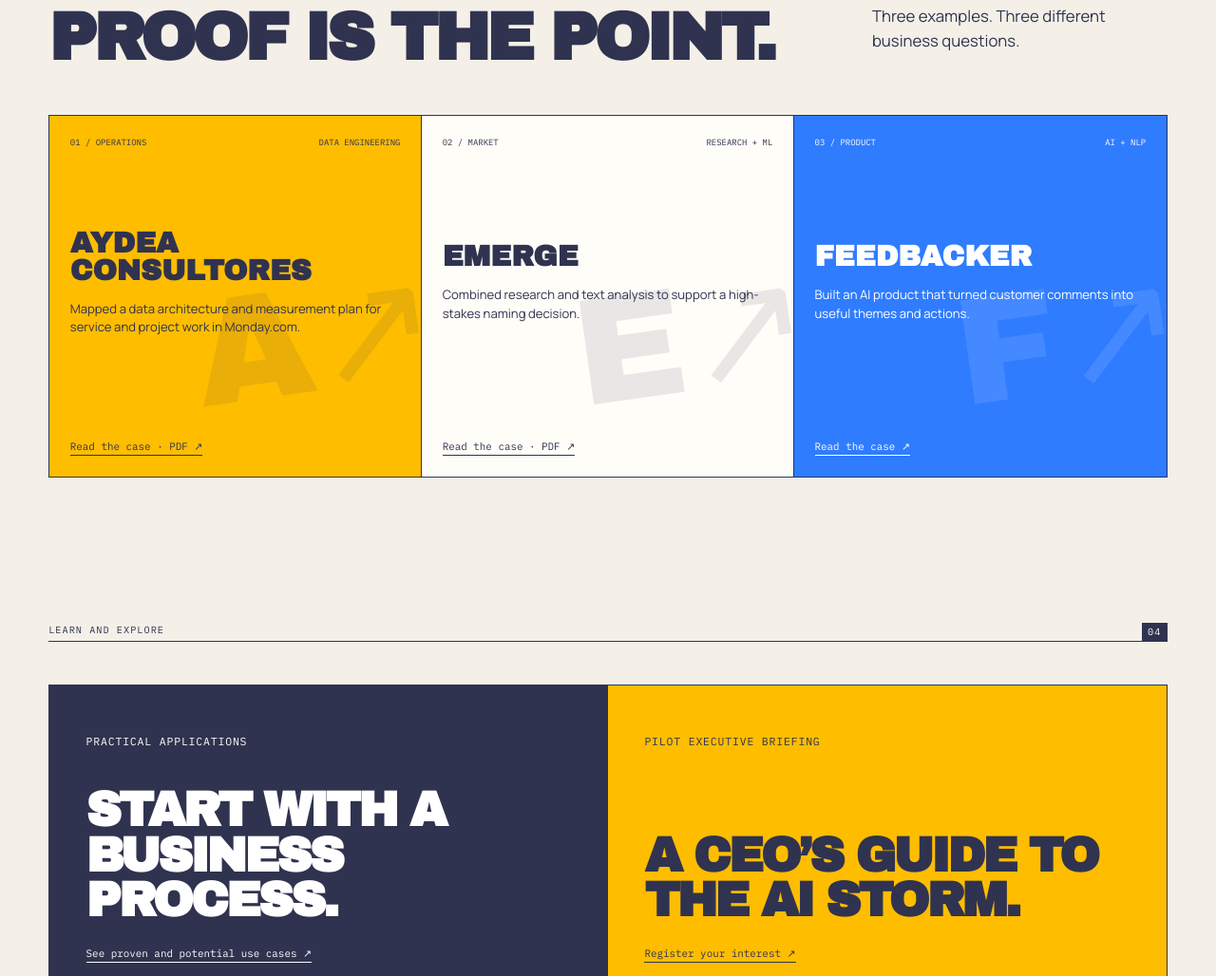
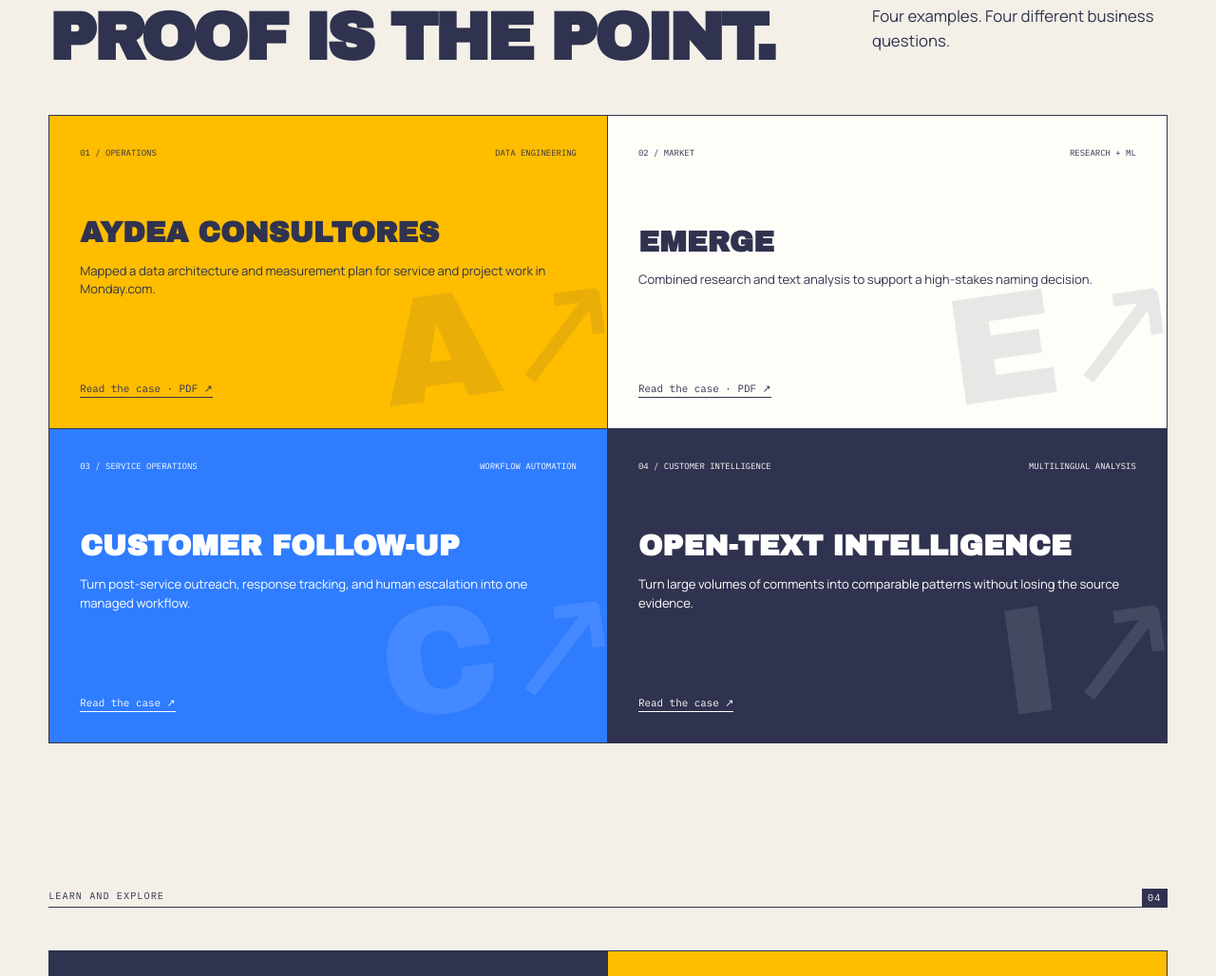
Before and after one commit to danhergir/dataplicada-website, a plain HTML site: page index.html in a window 1280 px wide. Shown: the part 3100-4128 px from the top of the page at 95% size. Drawn offline with Linux system fonts and the light colour scheme.

Commit message:
Feature workflow cases on landing pages

```diff
--- a/index.html
+++ b/index.html
@@ -149,7 +149,7 @@
       <p class="section-label">Selected work <span>03</span></p>
       <div class="work-heading">
         <h2 class="reveal">Proof is the point.</h2>
-        <p class="reveal">Three examples. Three different business questions.</p>
+        <p class="reveal">Four examples. Four different business questions.</p>
       </div>
       <div class="case-grid">
         <a class="case case-yellow reveal" href="assets/case-studies/aydea-consultores.pdf" target="_blank" rel="noopener" aria-label="Read the Aydea Consultores case study PDF in a new tab">
@@ -166,12 +166,19 @@
           <span class="case-link">Read the case · PDF <span>↗</span></span>
           <div class="case-mark" aria-hidden="true">E↗</div>
         </a>
-        <a class="case case-blue reveal" href="feedbacker.html" aria-label="Read the Feedbacker case study">
-          <div class="case-meta"><span>03 / PRODUCT</span><span>AI + NLP</span></div>
-          <h3>Feedbacker</h3>
-          <p>Built an AI product that turned customer comments into useful themes and actions.</p>
+        <a class="case case-blue reveal" href="customer-follow-up.html" aria-label="Read the Customer Follow-up case study">
+          <div class="case-meta"><span>03 / SERVICE OPERATIONS</span><span>WORKFLOW AUTOMATION</span></div>
+          <h3>Customer follow-up</h3>
+          <p>Turn post-service outreach, response tracking, and human escalation into one managed workflow.</p>
           <span class="case-link">Read the case <span>↗</span></span>
-          <div class="case-mark" aria-hidden="true">F↗</div>
+          <div class="case-mark" aria-hidden="true">C↗</div>
+        </a>
+        <a class="case case-ink reveal" href="customer-intelligence.html" aria-label="Read the Customer Intelligence case study">
+          <div class="case-meta"><span>04 / CUSTOMER INTELLIGENCE</span><span>MULTILINGUAL ANALYSIS</span></div>
+          <h3>Open-text intelligence</h3>
+          <p>Turn large volumes of comments into comparable patterns without losing the source evidence.</p>
+          <span class="case-link">Read the case <span>↗</span></span>
+          <div class="case-mark" aria-hidden="true">I↗</div>
         </a>
       </div>
     </section>
--- a/styles.css
+++ b/styles.css
@@ -120,14 +120,16 @@ h1 em { display: inline-block; color: var(--yellow); font-style: normal; }
 
 .work-heading { display: grid; grid-template-columns: 1fr .4fr; gap: 7vw; align-items: end; margin-bottom: 3rem; }
 .work-heading p { max-width: 430px; font-size: 1.05rem; }
-.case-grid { display: grid; grid-template-columns: repeat(3, 1fr); border: 1px solid var(--ink); }
-.case { min-width: 0; min-height: 380px; padding: 1.35rem; position: relative; overflow: hidden; display: flex; flex-direction: column; color: inherit; text-decoration: none; border-right: 1px solid var(--ink); transition: transform .25s ease, box-shadow .25s ease; }
-.case:last-child { border-right: 0; }
+.case-grid { display: grid; grid-template-columns: repeat(2, 1fr); border: 1px solid var(--ink); }
+.case { min-width: 0; min-height: 330px; padding: clamp(1.35rem, 2.5vw, 2.25rem); position: relative; overflow: hidden; display: flex; flex-direction: column; color: inherit; text-decoration: none; border-right: 1px solid var(--ink); border-bottom: 1px solid var(--ink); transition: transform .25s ease, box-shadow .25s ease; }
+.case:nth-child(2n) { border-right: 0; }
+.case:nth-last-child(-n + 2) { border-bottom: 0; }
 .case:hover { z-index: 2; transform: translateY(-8px); box-shadow: 0 16px 0 rgba(32,35,58,.16); }
 .case:focus-visible { z-index: 2; outline: 4px solid var(--orange); outline-offset: -4px; }
 .case-yellow { background: var(--yellow); }
 .case-white { background: var(--white); }
 .case-blue { color: white; background: var(--blue); }
+.case-ink { color: white; background: var(--ink); }
 .case-meta { display: flex; justify-content: space-between; gap: 1rem; font-family: var(--mono); font-size: .56rem; }
 .case h3 { max-width: 100%; margin: auto 0 1rem; position: relative; z-index: 1; font-family: var(--display); font-size: clamp(1.9rem, 2.1vw, 2.8rem); line-height: .95; overflow-wrap: break-word; text-transform: uppercase; }
 .case p { margin: 0 0 1.4rem; position: relative; z-index: 1; font-size: .82rem; line-height: 1.5; }
@@ -591,6 +593,7 @@ footer p { margin: 0; font-size: .75rem; text-align: right; }
   .home-growth-grid { grid-template-columns: 1fr; }
   .growth-card:first-child { border-right: 0; border-bottom: 1px solid var(--ink); }
   .case { min-height: 320px; border-right: 0; border-bottom: 1px solid var(--ink); }
+  .case:nth-last-child(-n + 2) { border-bottom: 1px solid var(--ink); }
   .case:last-child { border-bottom: 0; }
   .case p { min-height: auto; max-width: 650px; }
   .approach-intro { position: static; }
```
Also changed, not shown: es/index.html (+12 -6 lines).
